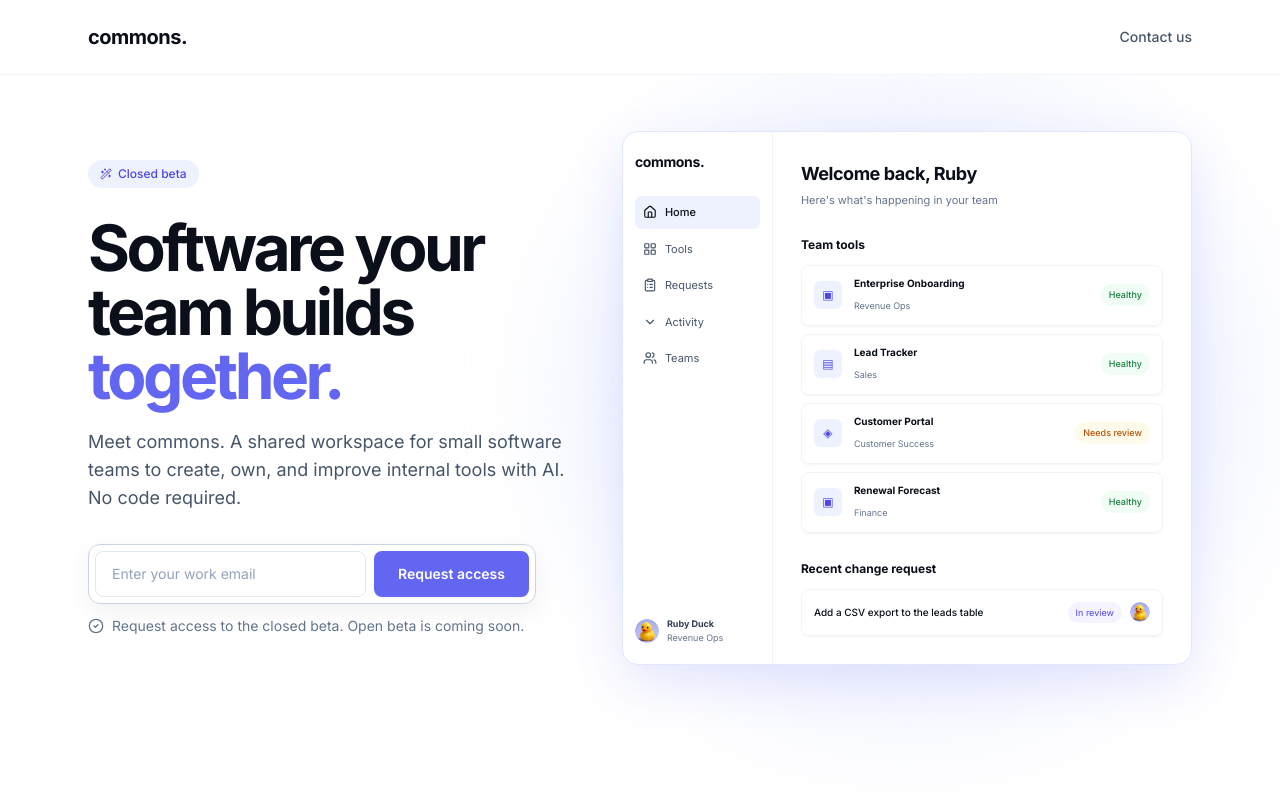
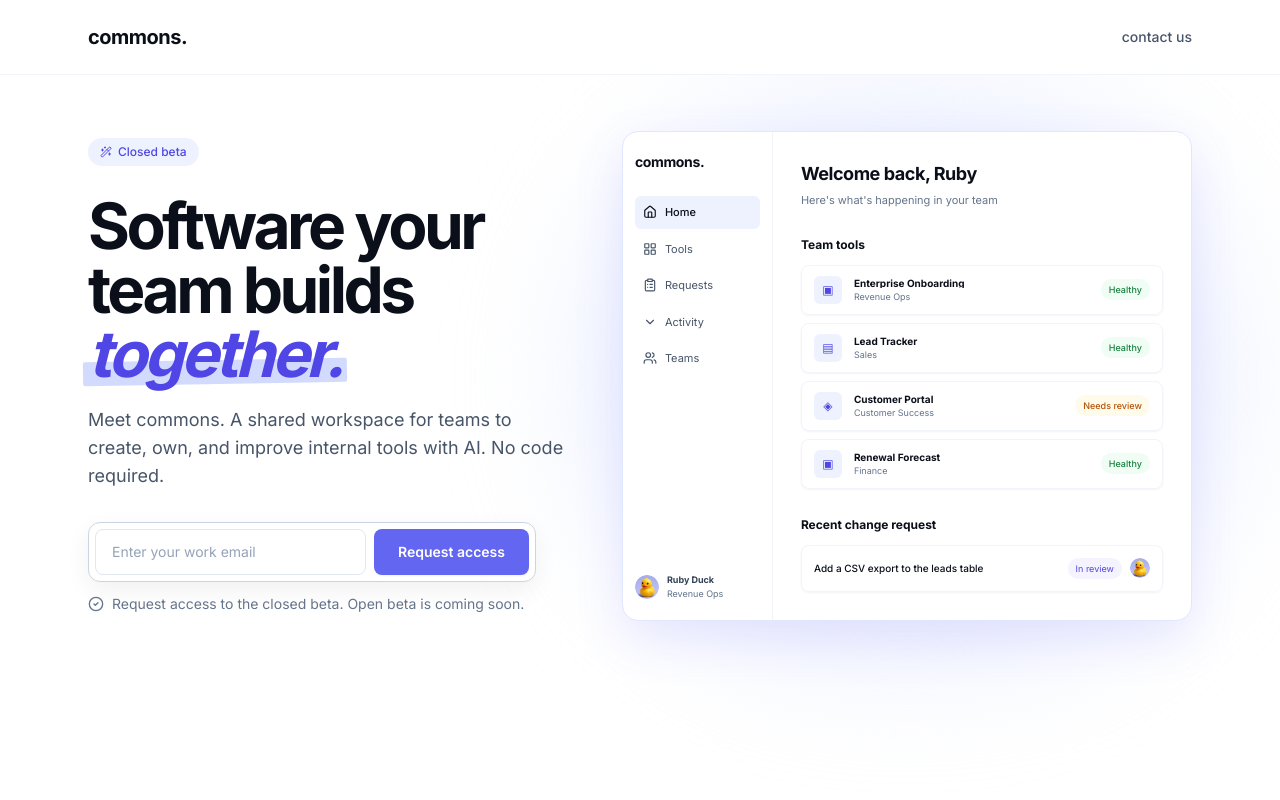
Before and after one commit to comuna-labs/landing-pad, a Next.js app: page / in a window 1280 px wide. Shown: the top 800 px of the page. Built offline with nearby package versions, Linux system fonts and the light colour scheme.

Commit message:
feat: refine landing page hero

```diff
--- a/components/Hero.tsx
+++ b/components/Hero.tsx
@@ -15,8 +15,8 @@ export function Hero() {
   return <section id="top" className="relative mx-auto grid max-w-6xl gap-14 px-6 pb-20 pt-16 lg:grid-cols-[.92fr_1.08fr] lg:items-center lg:gap-12 lg:pb-28 lg:pt-14">
     <div className="relative z-10 max-w-xl">
       <Badge><Wand2 className="h-3 w-3" />Closed beta</Badge>
-      <h1 className="mt-7 text-[46px] font-bold leading-[1.05] tracking-[-0.055em] text-ink sm:text-6xl lg:text-[64px]">Software your<br className="hidden lg:block" /> team builds<br /><span className="text-indigo-500">together.</span></h1>
-      <p className="mt-5 max-w-lg text-base leading-7 text-slate-600 sm:text-lg">Meet commons. A shared workspace for small software teams to create, own, and improve internal tools with AI. No code required.</p>
+      <h1 className="mt-7 text-[46px] font-bold leading-[1.05] tracking-[-0.055em] text-ink sm:text-6xl lg:text-[64px]">Software your<br className="hidden lg:block" /> team builds<br /><span className="relative isolate inline-block italic text-indigo-600"><span className="absolute inset-x-[-0.08em] bottom-[0.03em] -z-10 h-[0.38em] -rotate-1 rounded-sm bg-indigo-200/80" />together.</span></h1>
+      <p className="mt-5 max-w-lg text-base leading-7 text-slate-600 sm:text-lg">Meet commons. A shared workspace for teams to create, own, and improve internal tools with AI. No code required.</p>
       <div id="waitlist" className="mt-8 max-w-md"><WaitlistForm /></div>
       <p className="mt-3 flex items-center gap-2 text-sm text-slate-500"><CheckCircle2 className="h-4 w-4" /> Request access to the closed beta. Open beta is coming soon.</p>
     </div>
@@ -39,7 +39,7 @@ function Dashboard() {
         <h2 className="text-lg font-bold tracking-tight text-ink">Welcome back, Ruby</h2><p className="mt-1 text-[11px] text-slate-500">Here&apos;s what&apos;s happening in your team</p>
         <h3 className="mt-7 text-xs font-bold text-ink">Team tools</h3>
         <div className="mt-3 space-y-2">
-          {tools.map(([icon, title, subtitle, status, tone]) => <div key={title} className="flex items-center gap-3 rounded-lg border border-slate-100 px-3 py-2.5 shadow-sm"><span className="grid h-7 w-7 place-items-center rounded-md bg-indigo-50 text-xs text-indigo-600">{icon}</span><span className="min-w-0 flex-1"><b className="block truncate text-[10px] text-ink">{title}</b><small className="text-[9px] text-slate-500">{subtitle}</small></span><span className={`rounded-full px-2 py-1 text-[9px] font-medium ${tone === 'green' ? 'bg-green-50 text-green-700' : 'bg-amber-50 text-amber-700'}`}>{status}</span></div>)}
+          {tools.map(([icon, title, subtitle, status, tone]) => <div key={title} className="flex items-center gap-3 rounded-lg border border-slate-100 px-3 py-2.5 shadow-sm"><span className="grid h-7 w-7 place-items-center rounded-md bg-indigo-50 text-xs text-indigo-600">{icon}</span><span className="min-w-0 flex-1 leading-none"><b className="block truncate text-[10px] leading-none text-ink">{title}</b><small className="mt-1 block text-[9px] leading-none text-slate-500">{subtitle}</small></span><span className={`rounded-full px-2 py-1 text-[9px] font-medium ${tone === 'green' ? 'bg-green-50 text-green-700' : 'bg-amber-50 text-amber-700'}`}>{status}</span></div>)}
         </div>
         <h3 className="mt-7 text-xs font-bold text-ink">Recent change request</h3>
         <div className="mt-3 flex items-center gap-2 rounded-lg border border-slate-100 p-3 shadow-sm"><p className="flex-1 text-[10px] font-medium text-ink">Add a CSV export to the leads table</p><span className="rounded-full bg-violet-50 px-2 py-1 text-[9px] text-indigo-600">In review</span><span className="relative h-5 w-5 shrink-0 overflow-hidden rounded-full"><Image src="/images/ruby-duck-avatar.png" alt="Ruby Duck" fill sizes="20px" className="object-cover" /></span></div>
--- a/components/Navbar.tsx
+++ b/components/Navbar.tsx
@@ -2,7 +2,7 @@ export function Navbar() {
   return <header className="border-b border-slate-100 bg-white/90 backdrop-blur">
     <nav className="mx-auto flex h-[74px] max-w-6xl items-center justify-between px-6">
       <a href="#top" aria-label="commons. home" className="text-xl font-bold tracking-tight text-ink">commons.</a>
-      <a href="mailto:hi@kenf.dev" className="text-sm font-medium text-slate-600 transition hover:text-ink">Contact us</a>
+      <a href="mailto:hi@kenf.dev" className="text-sm font-medium text-slate-600 transition hover:text-ink">contact us</a>
     </nav>
   </header>;
 }
```
